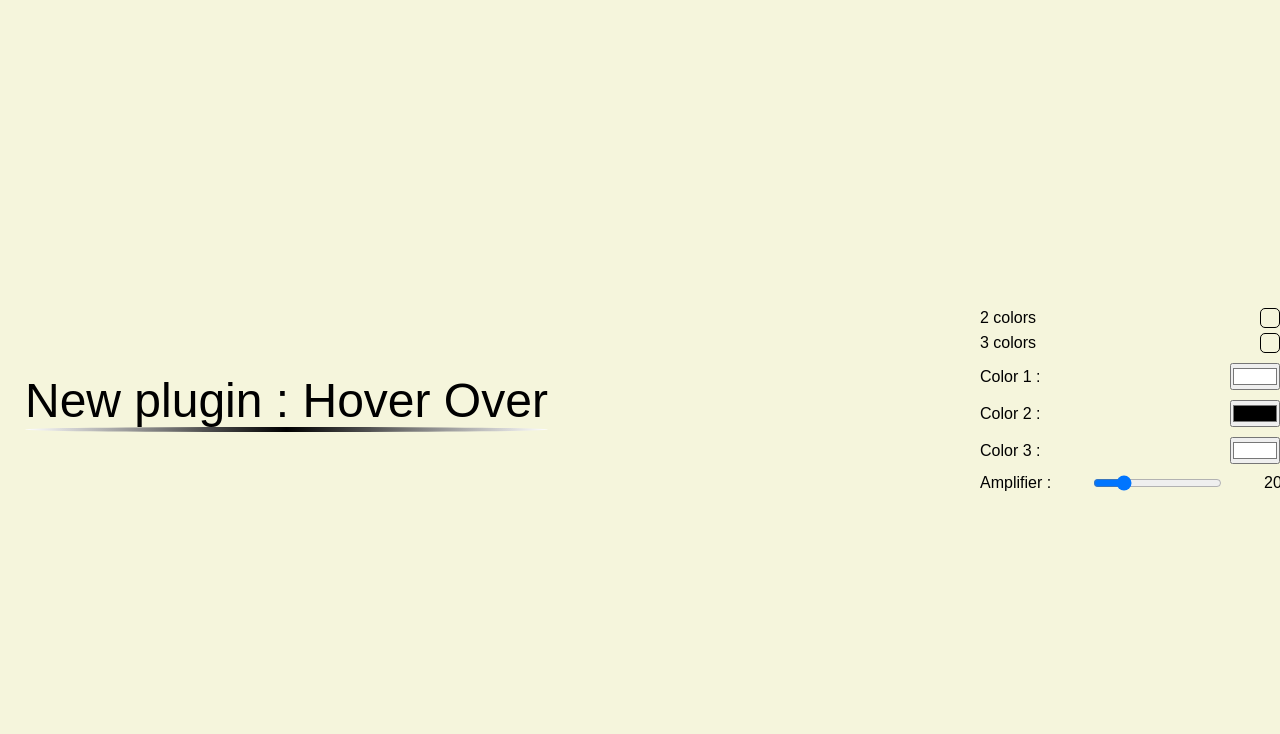
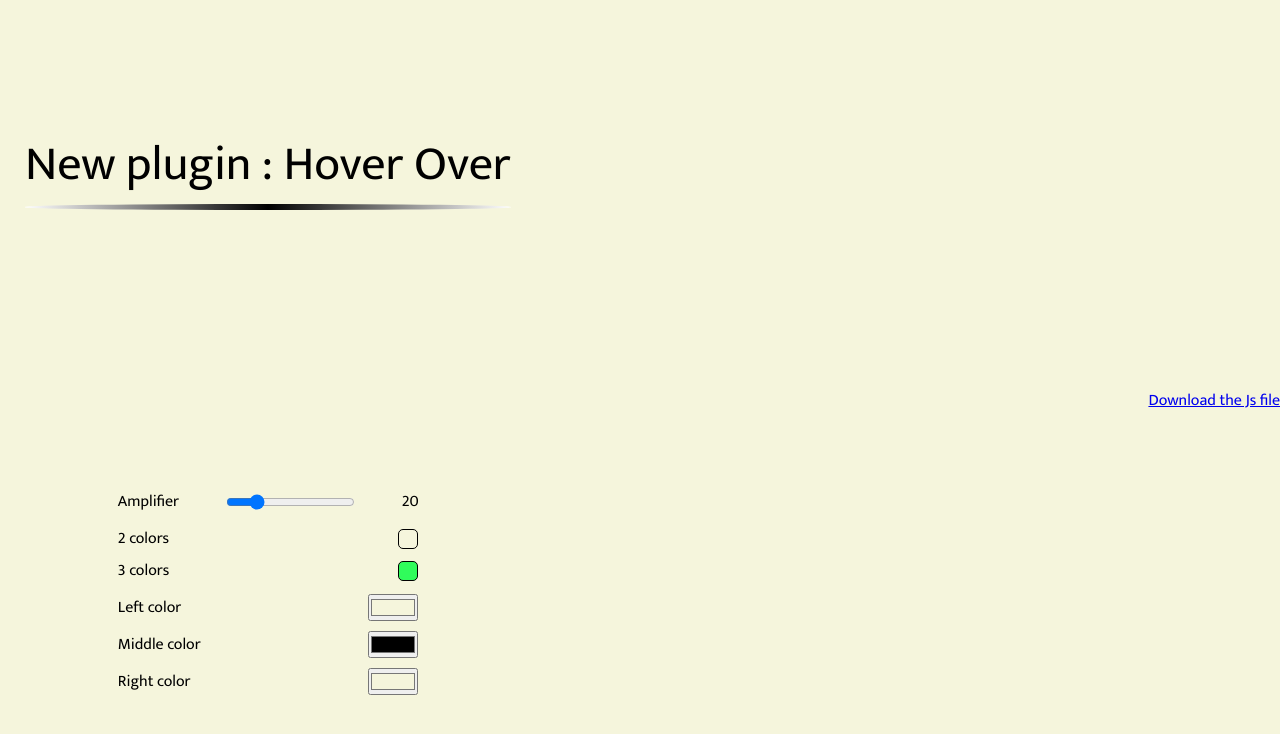
Before and after one commit to thomas-auffroy/hover-over, a plain HTML site: page index.html in a window 1280 px wide. Drawn offline with Linux system fonts and the light colour scheme.

Commit message:
Add google fonts and add link to dl file

```diff
--- a/index.html
+++ b/index.html
@@ -6,17 +6,27 @@
    <meta name="viewport" content="width=device-width, initial-scale=1.0">
    <link rel="stylesheet" href="./assets/css/style.css">
    <link rel="stylesheet" href="./assets/css/stylePlugin.css">
+
+   <link rel="preconnect" href="https://fonts.googleapis.com">
+   <link rel="preconnect" href="https://fonts.gstatic.com" crossorigin>
+   <link href="https://fonts.googleapis.com/css2?family=Mukta&display=swap" rel="stylesheet">
    <title>Hover Over</title>
 </head>
 <body>
 
    <div class="container">
 
+      <div id="left">
          <div class="gradient">
             <p gradient-container color="white; black; white" amp="20">New plugin : Hover Over</p>
          </div>
 
          <div class="tools">
+            <label for="amplifier">
+               Amplifier
+               <input type="range" min="0" value="20" max="100" name="amplifier" id="amplifier">
+               <p id="value"></p>
+            </label>
             <div class="radio">
                <label for="choice2">
                   2 colors
@@ -24,27 +34,32 @@
                </label>
                <label for="choice3">
                   3 colors
-               <input type="radio" name="nb-colors" id="choice3">
+                  <input type="radio" name="nb-colors" id="choice3" checked>
                </label>
             </div>
+
             <label for="color1">
-            Color 1 :
-            <input type="color" name="color1" id="color1" value="#FFFFFF">
+               Left color
+               <input type="color" name="color1" id="color1" value="#f5f5dc">
             </label>
             <label for="color2">
-            Color 2 :
+               Middle color
                <input type="color" name="color2" id="color2" value="#000000">
             </label>
             <label for="color3" id="third">
-            Color 3 :
-            <input type="color" name="color3" id="color3" value="#FFFFFF">
+               Right color
+               <input type="color" name="color3" id="color3" value="#f5f5dc">
             </label>
-         <label for="amplifier">
-            Amplifier :
-            <input type="range" min="0" value="20" max="100" name="amplifier" id="amplifier">
-            <p id="value"></p>
-         </label>
+
          </div>
+      </div>
+
+      <div id="right">
+         <div class="download">
+            <a href="./assets/js/index.js">Download the Js file</a>
+         </div>
+      </div>
+
 
 
 
```
Lines whose indentation alone changed are shown as unchanged.
